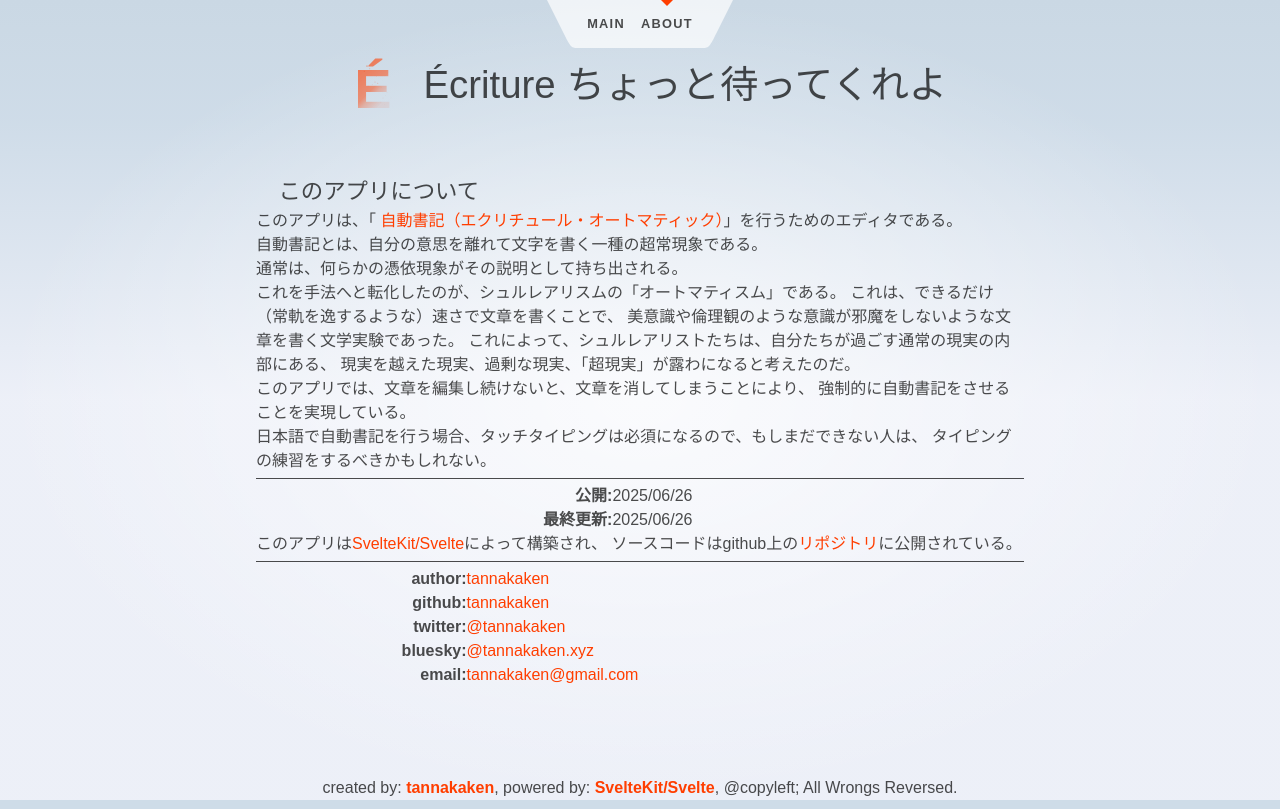
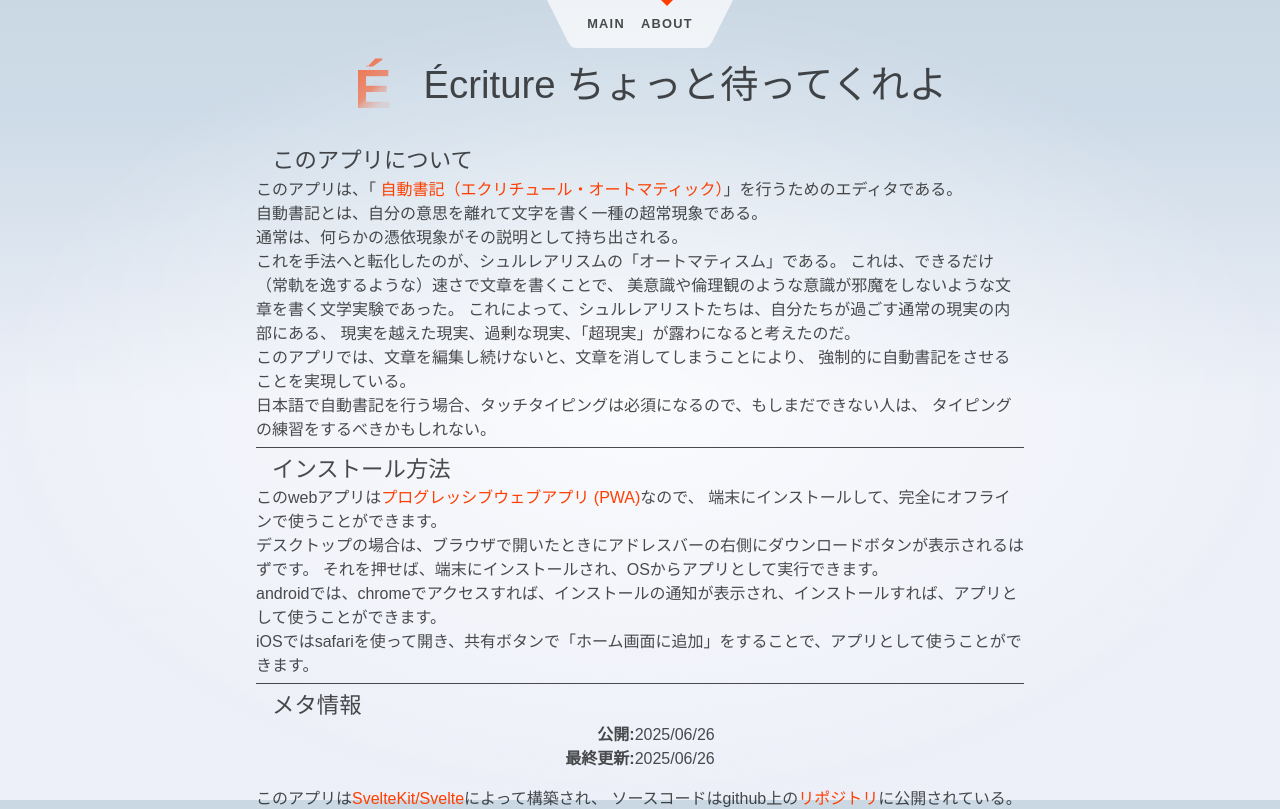
Before and after one commit to tannakaken/ecriture-chottomattekureyo, a SvelteKit app: page /about in a window 1280 px wide. Shown: the top 809 px of the page. Built offline with nearby package versions, Linux system fonts and the light colour scheme.

Commit message:
aboutの更新。インストール方法の追加

```diff
--- a/src/app.css
+++ b/src/app.css
@@ -52,11 +52,6 @@
 h1 {
 	font-size: 1.6rem;
 	text-align: center;
-}
-
-h2 {
-	font-size: 1.4rem;
-	text-indent: 1.4rem;
 }
 
 pre {
--- a/src/routes/about/+page.svelte
+++ b/src/routes/about/+page.svelte
@@ -3,9 +3,9 @@
 	<meta name="description" content="About Écriture ちょっと待ってくれよ" />
 </svelte:head>
 
-<div class="text-column">
+<article class="text-column">
+	<div>
 		<h2>このアプリについて</h2>
-
 		<p>このアプリは、「
 			<a href="https://ja.wikipedia.org/wiki/%E8%87%AA%E5%8B%95%E6%9B%B8%E8%A8%98" target="_blank">
 				自動書記（エクリチュール・オートマティック）
@@ -28,7 +28,30 @@
 			日本語で自動書記を行う場合、タッチタイピングは必須になるので、もしまだできない人は、
 			タイピングの練習をするべきかもしれない。
 		</p>
+	</div>
 	<hr />
+	<div>
+		<h2>インストール方法</h2>
+		<p>
+			このwebアプリは<a href="https://developer.mozilla.org/ja/docs/Web/Progressive_web_apps" target="_blank">プログレッシブウェブアプリ (PWA)</a>なので、
+			端末にインストールして、完全にオフラインで使うことができます。
+		</p>
+		<ul>
+			<li>
+				デスクトップの場合は、ブラウザで開いたときにアドレスバーの右側にダウンロードボタンが表示されるはずです。
+				それを押せば、端末にインストールされ、OSからアプリとして実行できます。
+			</li>
+			<li>
+				androidでは、chromeでアクセスすれば、インストールの通知が表示され、インストールすれば、アプリとして使うことができます。
+			</li>
+			<li>
+				iOSではsafariを使って開き、共有ボタンで「ホーム画面に追加」をすることで、アプリとして使うことができます。
+			</li>
+		</ul>
+	</div>
+	<hr />
+	<div>
+		<h2>メタ情報</h2>
 		<table>
 			<tbody>
 				<tr>
@@ -45,8 +68,10 @@
 			このアプリは<a href="https://svelte.dev/docs/kit">SvelteKit/Svelte</a>によって構築され、
 			ソースコードはgithub上の<a href="https://github.com/tannakaken/ecriture-chottomattekureyo" target="_blank">リポジトリ</a>に公開されている。
 		</p>
-
+	</div>
 	<hr />
+	<div>
+	<h2>作者情報</h2>
 		<table>
 			<tbody>
 				<tr>
@@ -92,11 +117,22 @@
 			</tbody>
 		</table>
 	</div>
+</article>
 
 <style>
+	h2 {
+		font-size: 1.4rem;
+		text-indent: 1rem;
+	}
+
 	hr {
 		margin-top: 5px;
 		margin-bottom: 5px;
+	}
+	table {
+		margin-left: auto;
+		margin-right: auto;
+		margin-bottom: 1rem;
 	}
 
 	th {
--- a/static/serviceworker.js
+++ b/static/serviceworker.js
@@ -1,7 +1,7 @@
 //キャッシュ名(=バージョン)を指定する
 // 更新した場合、バージョン名を更新する。
 // すると古いキャッシュは削除されて、ページが更新される。
-var CACHE_NAME = "ecriture-chottomattekureyo-v2";
+var CACHE_NAME = "ecriture-chottomattekureyo-v3";
 //キャッシュするファイル or ディレクトリを指定する
 var urlsToCache = [
    "/",
```
Also changed, not shown: 1 other file (tests, documents, lock files or other folders). Lines whose indentation alone changed are shown as unchanged.
